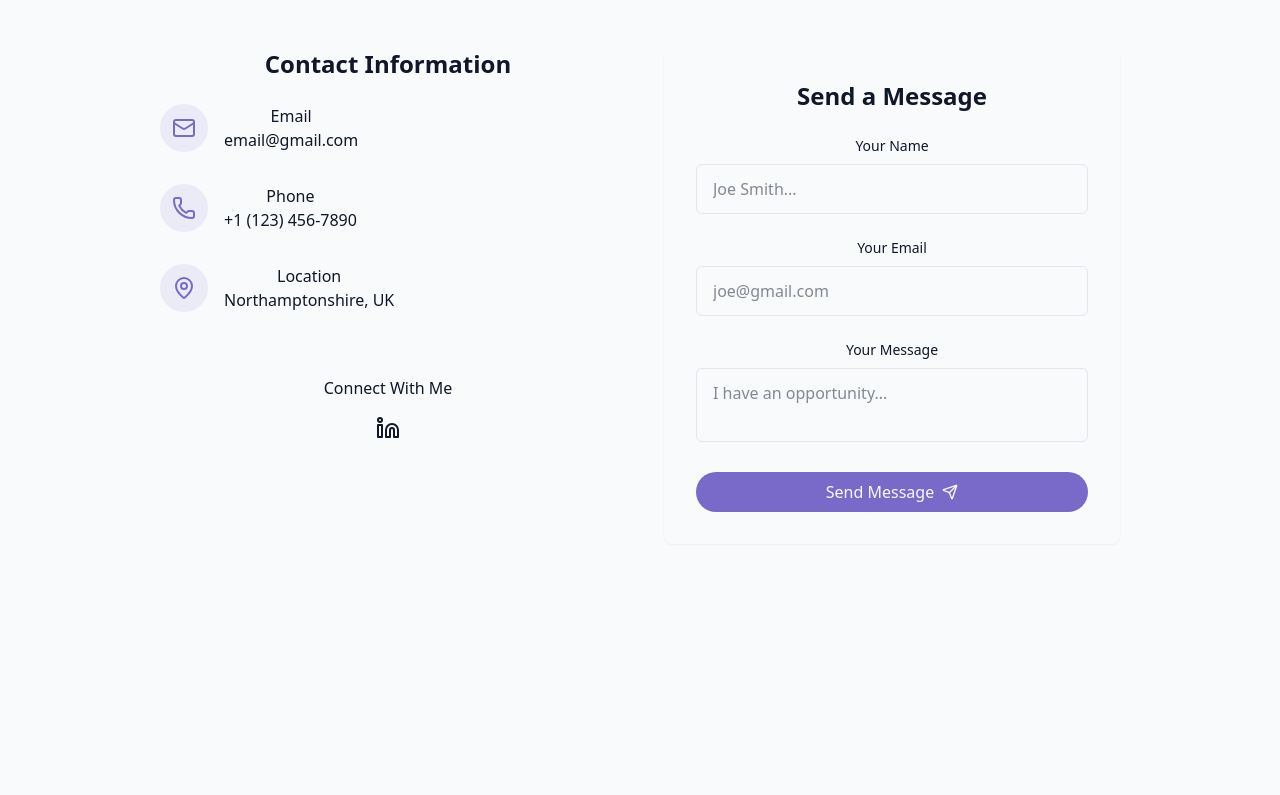
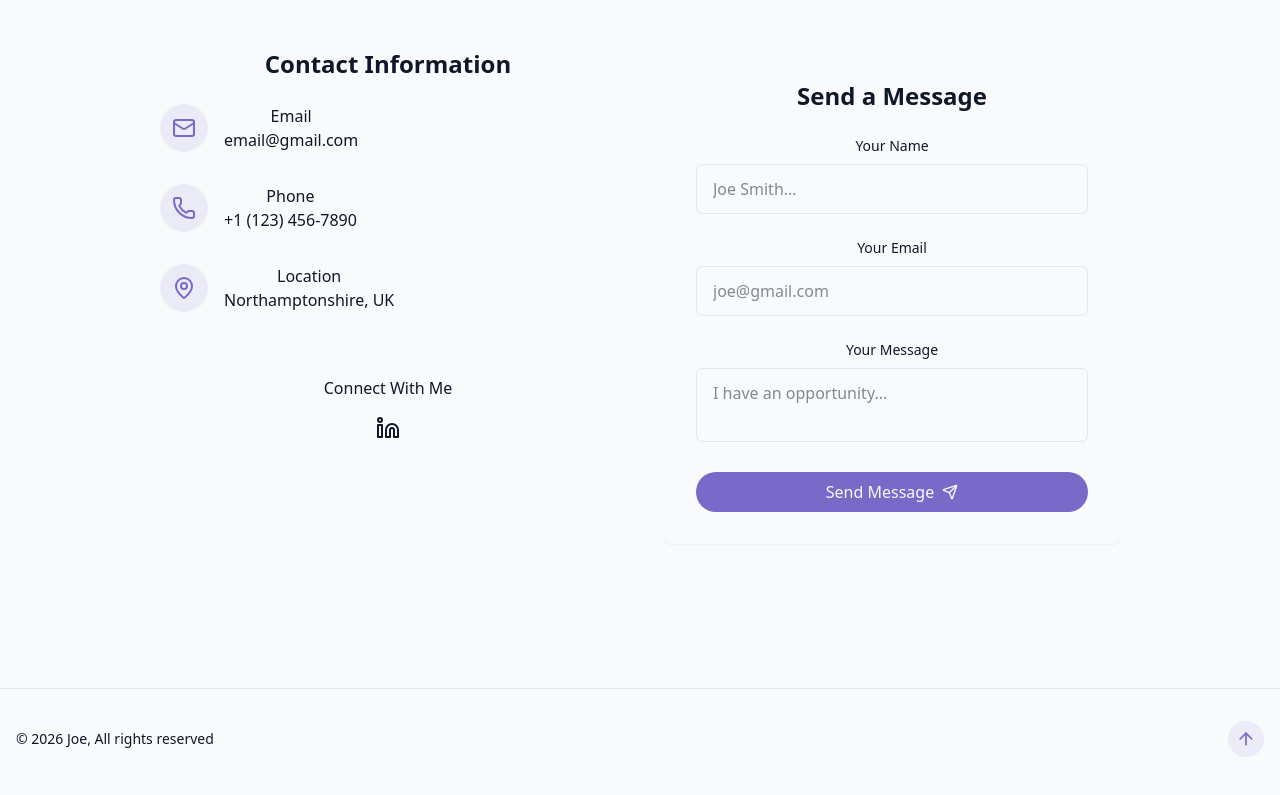
Before and after one commit to joecarpentieri/portfolio, a React (Vite) app: page / in a window 1280 px wide. Shown: the part 3682-4477 px from the top of the page. Before the commit the page ends 4322 px from the top, so only its background shows below. Built offline with nearby package versions, Linux system fonts and the light colour scheme.

Commit message:
- Commit adds footer.

```diff
--- /dev/null
+++ b/src/components/Footer.jsx
@@ -0,0 +1,13 @@
+import { ArrowUp } from "lucide-react"
+
+
+export const Footer = () => {
+
+  return <footer className="py-12 px-4 bg-card relative border-t border-border mt-12 pt-8 flex flex-wrap justify-between items-center">
+    <p className="text-sm text-muted-foreground"> &copy; {new Date().getFullYear()} Joe, All rights reserved</p>
+
+    <a href="#hero" className="p-2 rounded-full bg-primary/10 hover:bg-primary/20 text-primary transition-colors">
+      <ArrowUp size={20}/>
+    </a>
+  </footer>
+}
--- a/src/pages/Home.jsx
+++ b/src/pages/Home.jsx
@@ -6,6 +6,7 @@
 import { SkillsSection } from "../components/SkillsSection";
 import { ProjectsSection } from "../components/ProjectsSection";
 import { ContactSection } from "../components/ContactSection";
+import { Footer } from "../components/Footer";
 
 export const Home = () => {
 
@@ -29,6 +30,7 @@
     </main>
 
     {/* Footer */}
+    <Footer />
 
   </div>;
 };
```
